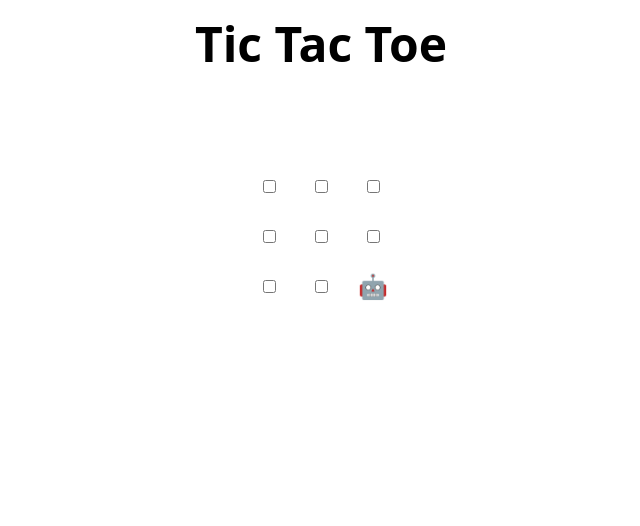
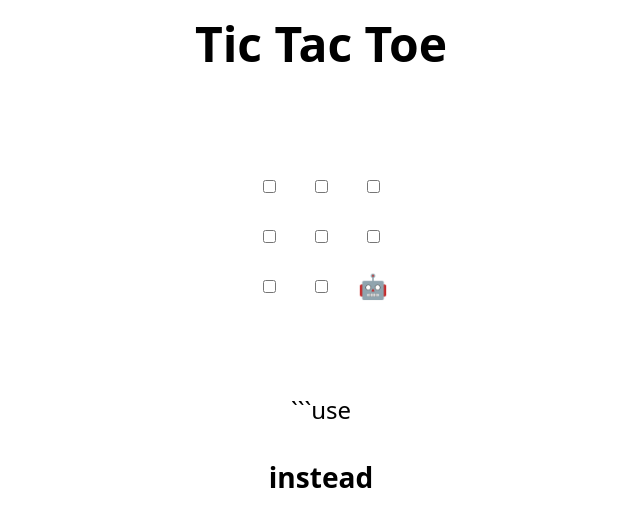
Before and after one commit to thanosshawn/skills-review-pull-requests, a plain HTML site: page index.html in a window 1280 px wide. Shown: the whole page, without its empty margins (319-959 px from the left). Drawn offline with Linux system fonts and the light colour scheme.

Commit message:
Update index.html

````diff
--- a/index.html
+++ b/index.html
@@ -48,6 +48,7 @@
 </table>
 
 <h2 hidden>Game over, refresh to play again 🧑‍💻 🤖!</h2>
+```use <h3> instead
 
 <script>
   // Initialization
````
